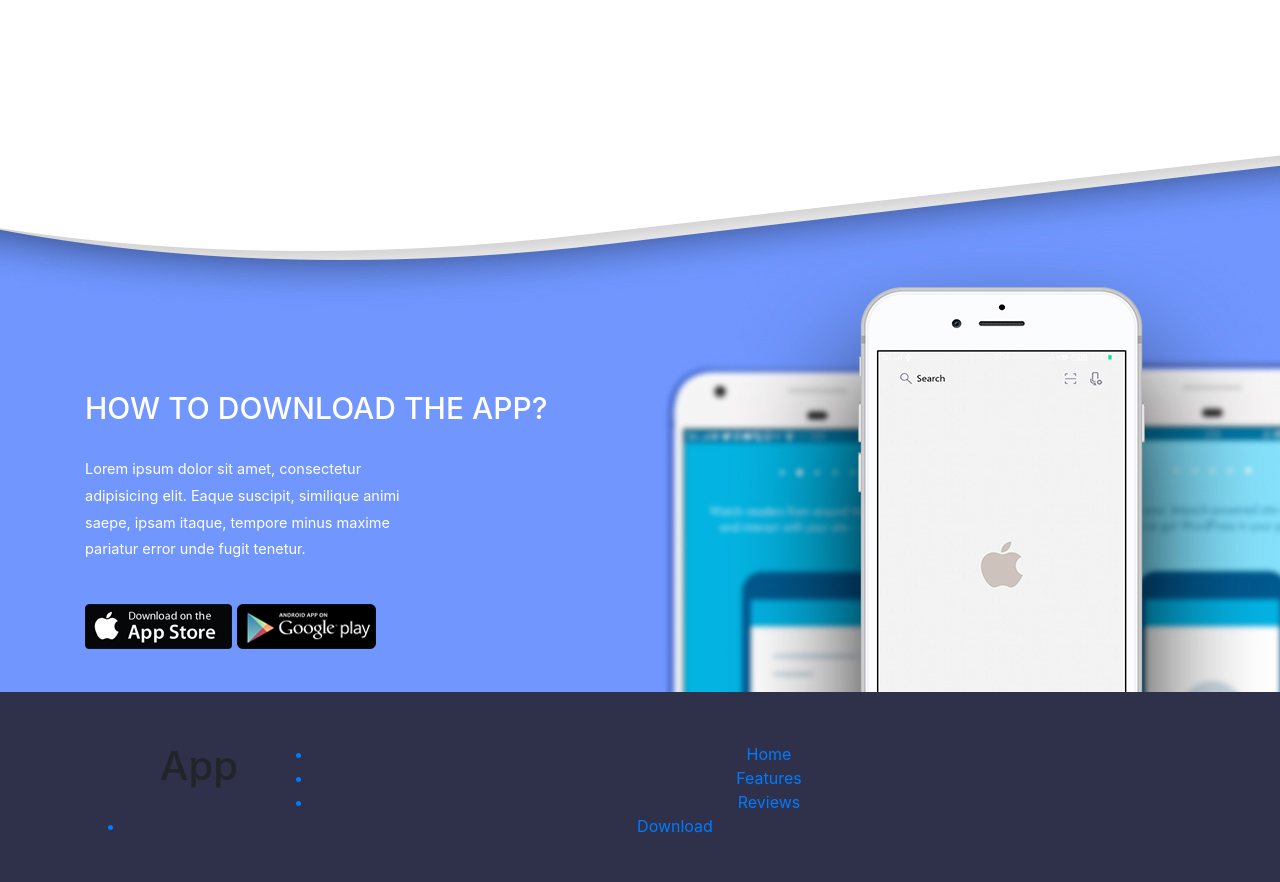
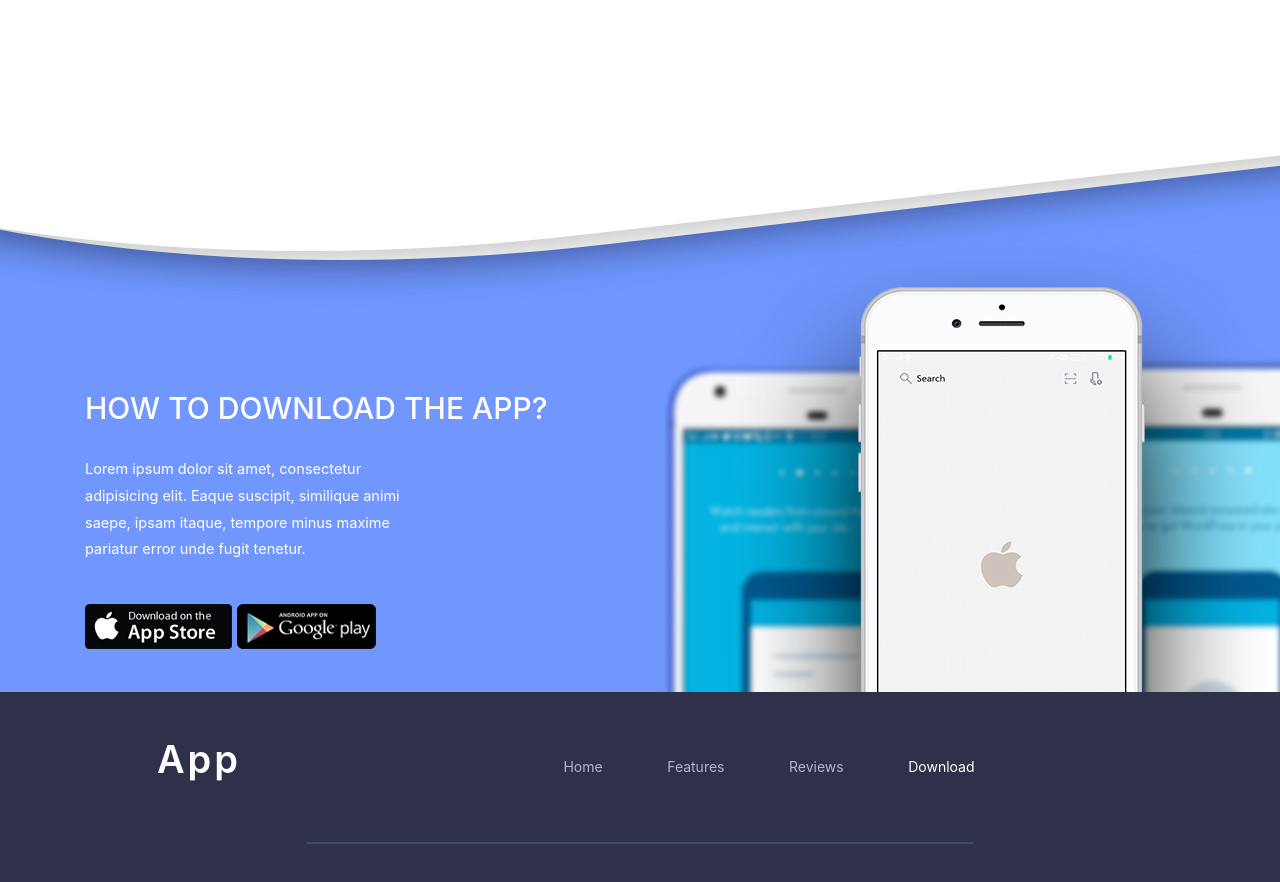
Before and after one commit to bagcampus/Template-For-Download-App-Section-In-Footer, a website: page index.html in a window 1280 px wide. Drawn offline with nearby package versions, Linux system fonts and the light colour scheme.

Commit message:
Update styles.css

```diff
--- a/assets/styles/styles.css
+++ b/assets/styles/styles.css
@@ -22,6 +22,15 @@
 }
 .icon-bottom-outer .icon-bottom-inner .col-sm-6 img {
   margin-top: 25px;
+}
+
+.footer-outer .column-1-3 h1 {
+    font-size: 38px;
+    letter-spacing: 3px;
+    position: relative;
+    top: -5px;
+    font-weight: 600;
+    color: #fff;
 }
 
 .footer-outer {
@@ -51,3 +60,29 @@
   float: left;
   height: 50px;
 }
+
+.footer-outer .footer-nav ul li {
+  display: inline-block;
+  line-height: 50px;
+  color: #b5b5c8;
+  margin: 0 30px;
+  font-size: 14px;
+}
+.footer-outer .footer-nav ul li:hover {
+  color: #fff;
+}
+.footer-outer .footer-nav ul .active {
+  color: #fff;
+}
+.footer-outer .footer-nav ul li a {
+  color: #fff;
+  text-decoration: none;
+}
+.footer-outer .border-bottom-footer {
+  height: 1px;
+  width: 60%;
+  margin: 0 auto;
+  border: 1px solid #434769;
+  display: block;
+  margin-top: 50px;
+}
```
